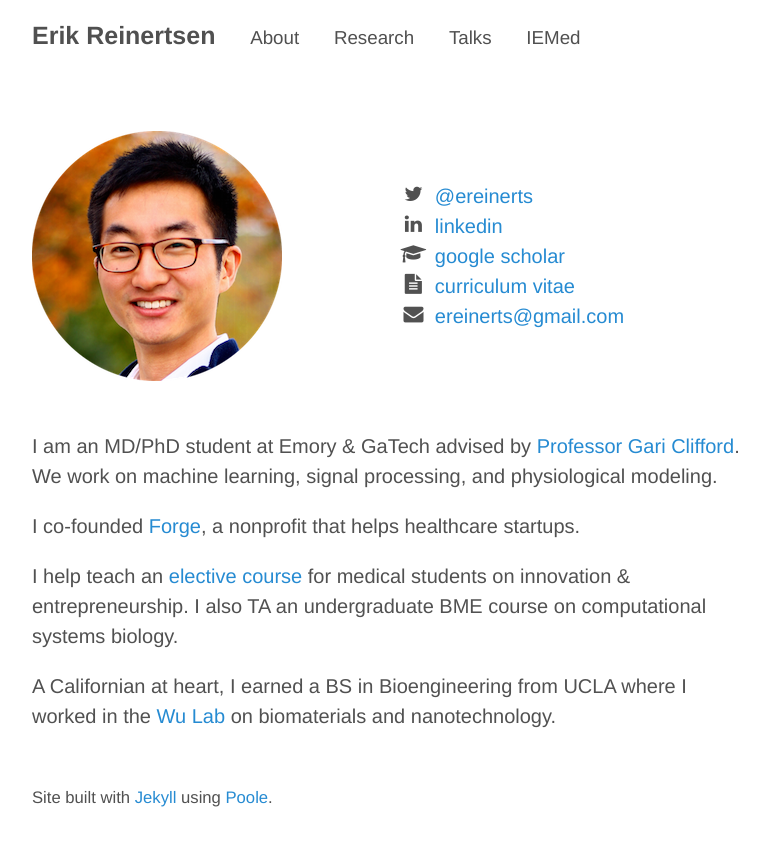
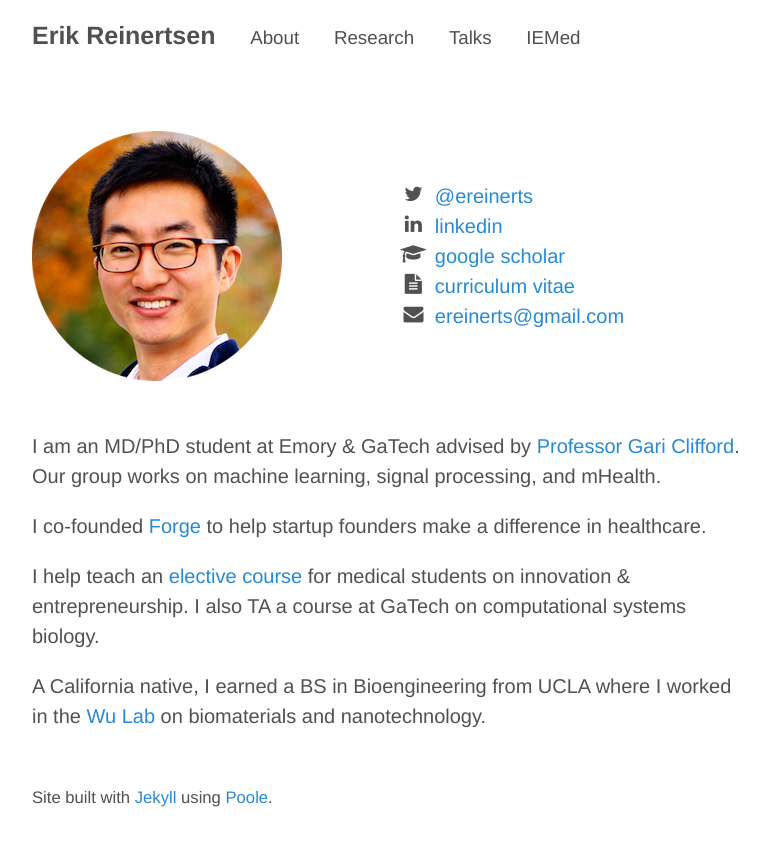
Before and after one commit to erikr/erikr.github.io, a Jekyll site: the page built from about.md, in a window 1280 px wide. Shown: the top 846 px of the page, without its empty margins (248-1017 px from the left). Built offline with Jekyll 4.4.1, drawn with Linux system fonts in a browser that asks for light colours; nearby versions of some CDN libraries.

Commit message:
revised about

```diff
--- a/about.md
+++ b/about.md
@@ -19,13 +19,13 @@ title: ""
     </div>
 </div>
 
-I am an MD/PhD student at Emory & GaTech advised by [Professor Gari Clifford](http://gdclifford.info/gari). We work on machine learning, signal processing, and physiological modeling.
+I am an MD/PhD student at Emory & GaTech advised by [Professor Gari Clifford](http://gdclifford.info/gari). Our group works on machine learning, signal processing, and mHealth.
 
-I co-founded [Forge](http://forgehealth.org), a nonprofit that helps healthcare startups.
+I co-founded [Forge](http://forgehealth.org) to help startup founders make a difference in healthcare.
 
-I help teach an [elective course](http://erikreinertsen.com/iemed/) for medical students on innovation & entrepreneurship. I also TA an undergraduate BME course on computational systems biology.
+I help teach an [elective course](http://erikreinertsen.com/iemed/) for medical students on innovation & entrepreneurship. I also TA a course at GaTech on computational systems biology.
 
-A Californian at heart, I earned a BS in Bioengineering from UCLA where I worked in the [Wu Lab](http://wulab.seas.ucla.edu/) on biomaterials and nanotechnology.
+A California native, I earned a BS in Bioengineering from UCLA where I worked in the [Wu Lab](http://wulab.seas.ucla.edu/) on biomaterials and nanotechnology.
 
 <footer class="footer">
 <small><br>
```
